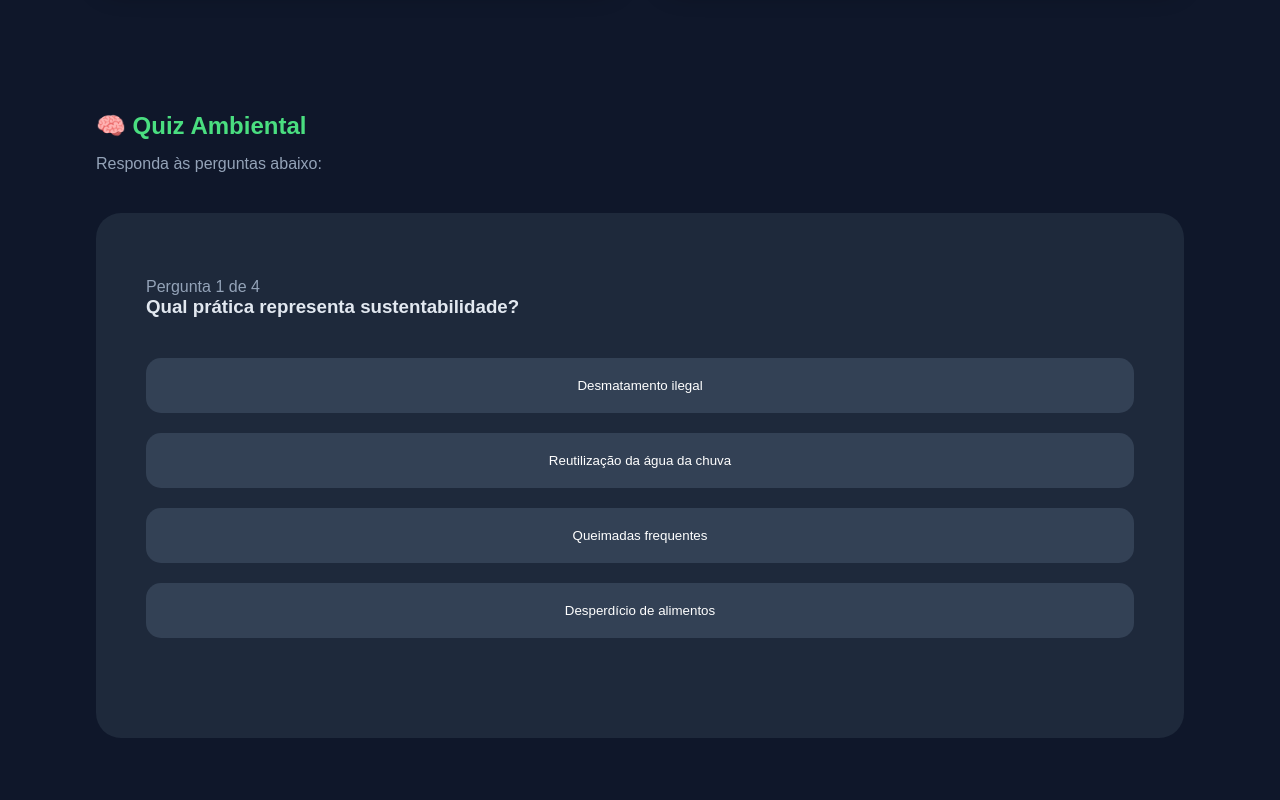
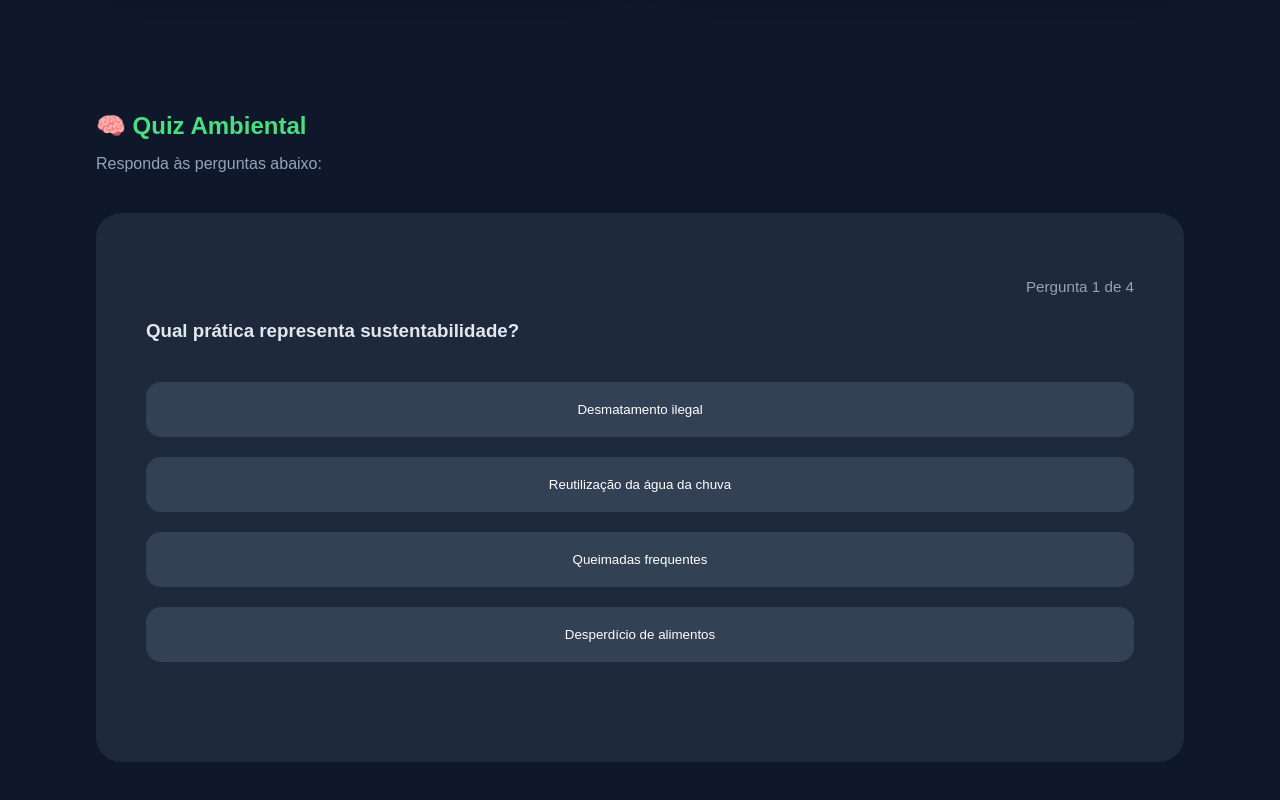
Before and after one commit to LHAMA57/AGRINHO_2026_3, a plain HTML site: page index.html in a window 1280 px wide. Shown: the part 2277-3077 px from the top of the page. Drawn offline with Linux system fonts and the light colour scheme.

Commit message:
Update style.css
...

```diff
--- a/style.css
+++ b/style.css
@@ -177,6 +177,18 @@ header p{
 
 }
 
+#contadorQuiz{
+
+    color:#94A3B8;
+
+    margin-bottom:25px;
+
+    font-size:0.95rem;
+
+    text-align:right;
+
+}
+
 .pergunta-box h3{
 
     margin-bottom:40px;
```
